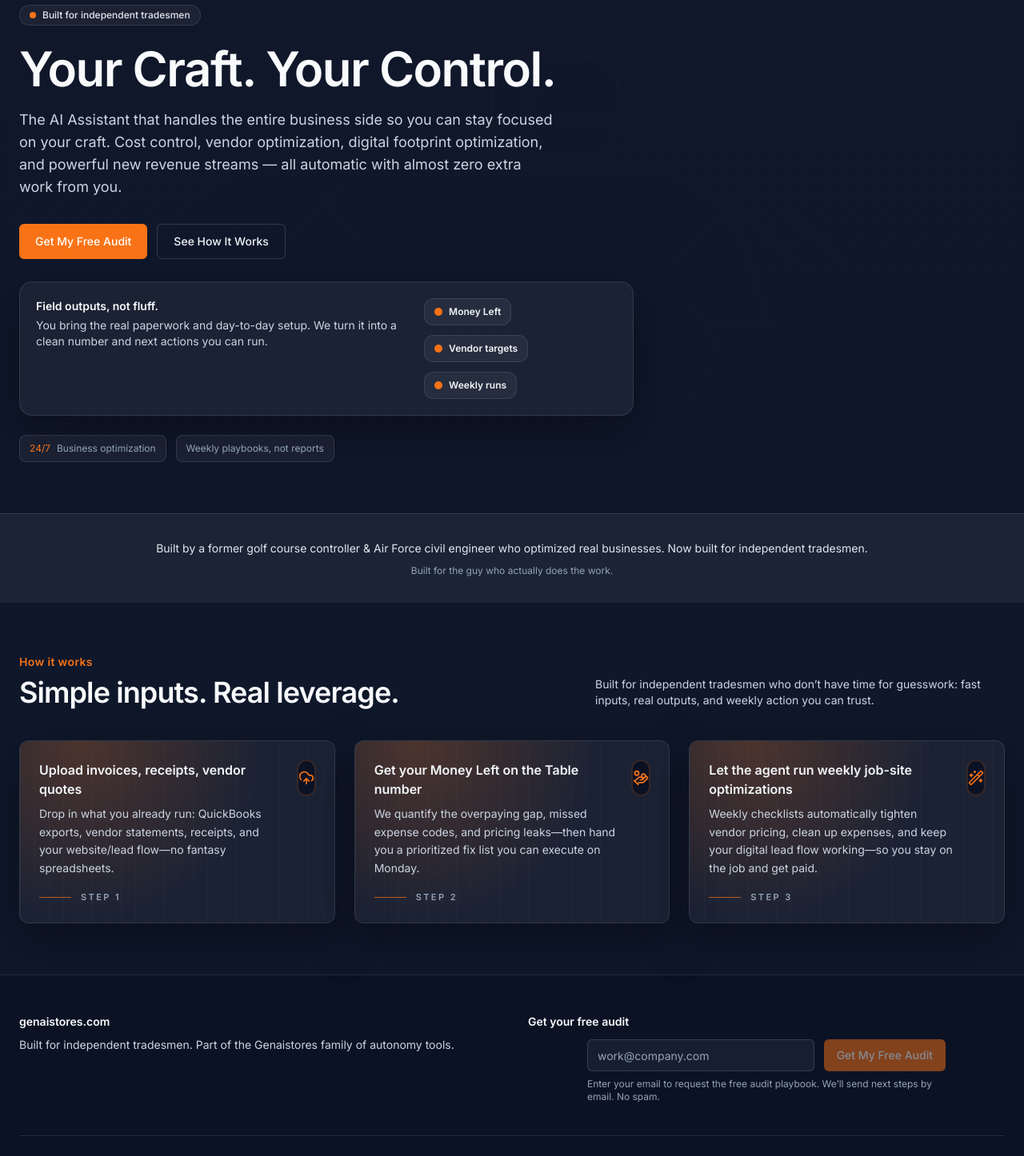
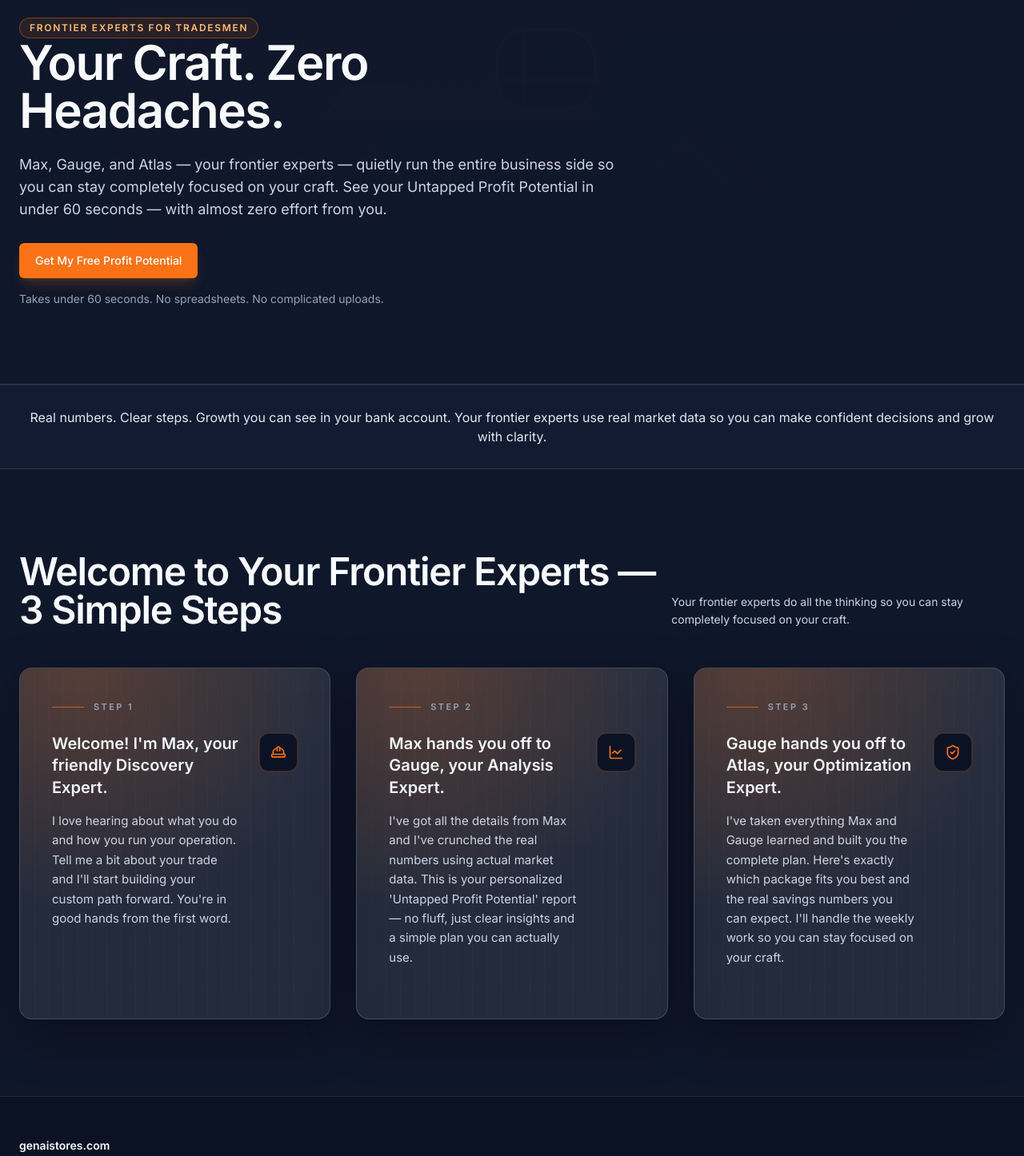
Before and after one commit to Genaistores/craftforge, a Next.js app: page / in a window 1280 px wide. Shown: the part 140-1586 px from the top of the page at 80% size. Built offline with nearby package versions, Linux system fonts and the light colour scheme.

Commit message:
Final landing page

```diff
--- a/src/app/layout.tsx
+++ b/src/app/layout.tsx
@@ -17,14 +17,31 @@ export const metadata: Metadata = {
     template: "%s | CraftForge"
   },
   description:
-    "Your Craft. Your Control. CraftForge is the agentic AI co-pilot built for independent tradesmen to automate business-side decisions: cost control, vendor optimization, digital footprint optimization, and new revenue streams.",
+    "CraftForge by Genaistores LLC is where Max, Gauge, and Atlas — your frontier experts — quietly handle all the business admin so independent tradesmen can stay completely focused on their craft and never have to think about computers again. See your Untapped Profit Potential in under 60 seconds.",
+  applicationName: "CraftForge",
+  category: "Business Services",
+  keywords: [
+    "CraftForge",
+    "Genaistores LLC",
+    "tradesmen business support",
+    "untapped profit potential",
+    "contractor growth",
+    "small business optimization"
+  ],
+  authors: [{ name: "Genaistores LLC", url: "https://genaistores.com" }],
+  creator: "Genaistores LLC",
+  publisher: "Genaistores LLC",
+  robots: {
+    index: true,
+    follow: true
+  },
   alternates: {
     canonical: "https://genaistores.com/"
   },
   openGraph: {
     title: "CraftForge by Genaistores LLC",
     description:
-      "An agentic AI co-pilot built for independent tradesmen to optimize the business side of the operation automatically.",
+      "CraftForge by Genaistores LLC is where Max, Gauge, and Atlas — your frontier experts — quietly handle all the business admin so independent tradesmen can stay completely focused on their craft and never have to think about computers again. See your Untapped Profit Potential in under 60 seconds.",
     url: "https://genaistores.com",
     siteName: "CraftForge",
     locale: "en_US",
@@ -42,7 +59,7 @@ export const metadata: Metadata = {
     card: "summary_large_image",
     title: "CraftForge by Genaistores LLC",
     description:
-      "Automate cost control, vendor optimization, and digital footprint optimization for independent tradesmen."
+      "Your frontier experts handle business admin so tradesmen stay focused on their craft. See your Untapped Profit Potential in under 60 seconds."
   }
 };
 
--- a/src/components/audit/AuditDialog.tsx
+++ b/src/components/audit/AuditDialog.tsx
@@ -20,14 +20,16 @@ import { Label } from "@/components/ui/label";
 import { cn } from "@/lib/utils";
 import { useForm } from "react-hook-form";
 
-const auditSchema = z.object({
+const profitPotentialSchema = z.object({
+  trade: z.string().min(1, "Trade is required"),
+  serviceArea: z.string().min(1, "City/area is required"),
   email: z
     .string()
     .min(1, "Email is required")
     .email("Enter a valid email address")
 });
 
-type AuditFormValues = z.infer<typeof auditSchema>;
+type ProfitPotentialFormValues = z.infer<typeof profitPotentialSchema>;
 
 export function AuditDialog({
   trigger,
@@ -41,18 +43,26 @@ export function AuditDialog({
     "idle" | "submitting" | "submitted"
   >("idle");
 
-  const form = useForm<AuditFormValues>({
-    resolver: zodResolver(auditSchema),
-    defaultValues: { email: defaultEmail ?? "" }
+  const form = useForm<ProfitPotentialFormValues>({
+    resolver: zodResolver(profitPotentialSchema),
+    defaultValues: {
+      trade: "",
+      serviceArea: "",
+      email: defaultEmail ?? ""
+    }
   });
 
   React.useEffect(() => {
     if (!open) return;
     setStatus("idle");
-    form.reset({ email: defaultEmail ?? "" });
+    form.reset({
+      trade: "",
+      serviceArea: "",
+      email: defaultEmail ?? ""
+    });
   }, [defaultEmail, form, open]);
 
-  async function onSubmit(values: AuditFormValues) {
+  async function onSubmit(values: ProfitPotentialFormValues) {
     setStatus("submitting");
 
     // Placeholder for production backend/API integration.
@@ -60,7 +70,7 @@ export function AuditDialog({
     await new Promise((r) => setTimeout(r, 750));
 
     setStatus("submitted");
-    form.reset({ email: values.email });
+    form.reset(values);
   }
 
   return (
@@ -69,9 +79,11 @@ export function AuditDialog({
 
       <DialogContent className="max-w-xl">
         <DialogHeader>
-          <DialogTitle>Get My Free Audit</DialogTitle>
+          <DialogTitle>Get My Free Profit Potential</DialogTitle>
           <DialogDescription>
-            Tell us where to send the audit playbook. We’ll follow up by email.
+            Tell us a few quick details and we’ll email your Untapped Profit
+            Potential report. No uploads. No spreadsheets. Takes under 60
+            seconds.
           </DialogDescription>
         </DialogHeader>
 
@@ -81,9 +93,53 @@ export function AuditDialog({
             className="space-y-4"
           >
             <div className="space-y-2">
-              <Label htmlFor="audit-email">Email</Label>
+              <Label htmlFor="profit-trade">Trade</Label>
               <Input
-                id="audit-email"
+                id="profit-trade"
+                placeholder="e.g., Plumbing, Electrical, HVAC"
+                autoComplete="off"
+                {...form.register("trade")}
+                aria-invalid={Boolean(form.formState.errors.trade)}
+              />
+              {form.formState.errors.trade ? (
+                <p
+                  className={cn(
+                    "text-sm text-orange-300",
+                    "animate-in fade-in-0 duration-200"
+                  )}
+                  role="alert"
+                >
+                  {form.formState.errors.trade.message}
+                </p>
+              ) : null}
+            </div>
+
+            <div className="space-y-2">
+              <Label htmlFor="profit-area">City / Service Area</Label>
+              <Input
+                id="profit-area"
+                placeholder="e.g., Austin, TX"
+                autoComplete="off"
+                {...form.register("serviceArea")}
+                aria-invalid={Boolean(form.formState.errors.serviceArea)}
+              />
+              {form.formState.errors.serviceArea ? (
+                <p
+                  className={cn(
+                    "text-sm text-orange-300",
+                    "animate-in fade-in-0 duration-200"
+                  )}
+                  role="alert"
+                >
+                  {form.formState.errors.serviceArea.message}
+                </p>
+              ) : null}
+            </div>
+
+            <div className="space-y-2">
+              <Label htmlFor="profit-email">Email</Label>
+              <Input
+                id="profit-email"
                 type="email"
                 placeholder="you@company.com"
                 autoComplete="email"
@@ -109,7 +165,9 @@ export function AuditDialog({
                 disabled={status === "submitting"}
                 className="min-w-[160px]"
               >
-                {status === "submitting" ? "Sending..." : "Send My Audit"}
+                {status === "submitting"
+                  ? "Sending..."
+                  : "Get My Free Profit Potential"}
               </Button>
               <DialogClose asChild>
                 <Button type="button" variant="secondary">
@@ -119,15 +177,14 @@ export function AuditDialog({
             </DialogFooter>
 
             <p className="text-xs text-slate-400">
-              By requesting an audit, you agree to receive a single email with
-              next steps. No spam.
+              We’ll send one email with your report. No spam.
             </p>
           </form>
         ) : (
           <div className="space-y-4">
             <div className="rounded-lg border border-white/10 bg-white/5 p-4">
               <p className="text-sm text-slate-300">
-                Audit request received. We’ll email your playbook to{" "}
+                You’re in. We’ll email your Untapped Profit Potential report to{" "}
                 <span className="font-semibold text-slate-100">
                   {form.getValues("email")}
                 </span>
@@ -142,8 +199,8 @@ export function AuditDialog({
             </DialogFooter>
 
             <p className="text-xs text-slate-400">
-              Want faster results? You can run weekly optimizations once we
-              have your setup.
+              Your frontier experts do all the thinking so you can stay focused
+              on your craft.
             </p>
           </div>
         )}
--- a/src/components/marketing/email-signup-footer.tsx
+++ b/src/components/marketing/email-signup-footer.tsx
@@ -29,15 +29,15 @@ export function EmailSignupFooter() {
               className="h-10 bg-craftOrange text-white hover:bg-craftOrange/90"
               disabled={!email.trim()}
             >
-              Get My Free Audit
+              Get My Free Profit Potential
             </Button>
           }
         />
       </div>
 
       <p className="mt-2 text-xs text-slate-400">
-        Enter your email to request the free audit playbook. We’ll send next
-        steps by email. No spam.
+        Enter your email to request your free Untapped Profit Potential
+        report. We’ll email it to you. No spam.
       </p>
     </div>
   );
--- a/src/components/marketing/footer.tsx
+++ b/src/components/marketing/footer.tsx
@@ -1,41 +1,17 @@
-import Link from "next/link";
-
-import { EmailSignupFooter } from "@/components/marketing/email-signup-footer";
-
 export function Footer() {
   return (
     <footer className="border-t border-white/10 bg-[#0B1224]">
       <div className="mx-auto max-w-7xl px-4 py-12 sm:px-6">
-        <div className="grid gap-10 lg:grid-cols-12 lg:items-start">
-          <div className="lg:col-span-6">
-            <div className="text-sm font-semibold text-slate-50">genaistores.com</div>
-            <p className="mt-2 text-sm leading-relaxed text-slate-300">
-              Built for independent tradesmen. Part of the Genaistores family of
-              autonomy tools.
-            </p>
-          </div>
-
-          <div className="lg:col-span-6">
-            <div className="text-sm font-semibold text-slate-50">
-              Get your free audit
-            </div>
-            <div className="mt-3">
-              <EmailSignupFooter />
-            </div>
-          </div>
-        </div>
-
-        <div className="mt-10 flex flex-col gap-3 border-t border-white/10 pt-6 sm:flex-row sm:items-center sm:justify-between">
-          <div className="text-xs text-slate-400">
-            © {new Date().getFullYear()} CraftForge by Genaistores LLC
-          </div>
-          <Link
-            href="https://genaistores.com"
-            className="text-xs font-medium text-craftOrange hover:text-craftOrange/90"
-          >
-            Visit Genaistores
-          </Link>
-        </div>
+        <a
+          href="https://genaistores.com"
+          className="text-sm font-semibold text-slate-50 underline-offset-4 transition hover:text-orange-300 hover:underline"
+        >
+          genaistores.com
+        </a>
+        <p className="mt-3 text-sm leading-relaxed text-slate-300">
+          Built for tradesmen who want to master their craft — not their
+          computer.
+        </p>
       </div>
     </footer>
   );
--- a/src/components/marketing/hero.tsx
+++ b/src/components/marketing/hero.tsx
@@ -1,12 +1,11 @@
 import Image from "next/image";
-import Link from "next/link";
 
 import { AuditDialog } from "@/components/audit/AuditDialog";
 import { Button } from "@/components/ui/button";
 
 export function Hero() {
   return (
-    <section className="relative overflow-hidden">
+    <section className="relative overflow-hidden border-b border-white/10">
       <div className="pointer-events-none absolute inset-0">
         <Image
           src="/jobsite-hero.svg"
@@ -15,92 +14,39 @@ export function Hero() {
           priority
           className="opacity-10"
         />
-        <div className="absolute inset-0 bg-gradient-to-b from-[#0F172A]/60 via-[#0F172A]/85 to-[#0F172A]" />
+        <div className="absolute inset-0 bg-gradient-to-b from-[#0F172A]/55 via-[#0F172A]/85 to-[#0F172A]" />
       </div>
 
-      <div className="relative mx-auto max-w-7xl px-4 pb-12 pt-12 sm:px-6 sm:pb-16 sm:pt-16 lg:pt-20">
+      <div className="relative mx-auto max-w-7xl px-4 pb-14 pt-14 sm:px-6 sm:pb-20 sm:pt-20 lg:pb-24 lg:pt-24">
         <div className="max-w-3xl">
-          <div className="inline-flex items-center gap-2 rounded-full border border-white/10 bg-white/5 px-3 py-1 text-xs font-medium text-slate-200">
-            <span className="h-2 w-2 rounded-full bg-craftOrange" />
-            Built for independent tradesmen
-          </div>
+          <p className="inline-flex items-center rounded-full border border-craftOrange/40 bg-craftOrange/10 px-3 py-1 text-xs font-semibold uppercase tracking-[0.14em] text-orange-300">
+            Frontier Experts For Tradesmen
+          </p>
+          <h1 className="text-3xl font-semibold tracking-tight text-slate-50 sm:text-5xl lg:text-6xl">
+            Your Craft. Zero Headaches.
+          </h1>
 
-          <h1 className="mt-5 text-3xl font-semibold tracking-tight text-slate-50 sm:mt-6 sm:text-5xl lg:text-6xl">
-              Your Craft. Your Control.
-            </h1>
+          <p className="mt-5 text-base leading-relaxed text-slate-300 sm:mt-6 sm:text-lg">
+            Max, Gauge, and Atlas — your frontier experts — quietly run the
+            entire business side so you can stay completely focused on your
+            craft. See your Untapped Profit Potential in under 60 seconds —
+            with almost zero effort from you.
+          </p>
 
-          <p className="mt-4 max-w-2xl text-base leading-relaxed text-slate-300 sm:mt-5 sm:text-lg">
-              The AI Assistant that handles the entire business side so you can
-              stay focused on your craft. Cost control, vendor optimization,
-              digital footprint optimization, and powerful new revenue streams
-              — all automatic with almost zero extra work from you.
-            </p>
-
-          <div className="mt-6 flex flex-col gap-3 sm:mt-8 sm:flex-row sm:items-center">
+          <div className="mt-7">
             <AuditDialog
               trigger={
                 <Button
                   size="lg"
-                  className="bg-craftOrange text-white hover:bg-craftOrange/90"
+                  className="bg-craftOrange text-white shadow-lg shadow-craftOrange/20 hover:bg-craftOrange/90"
                 >
-                  Get My Free Audit
+                  Get My Free Profit Potential
                 </Button>
               }
             />
-
-            <Button
-              size="lg"
-              variant="outline"
-              className="border-white/15 bg-transparent hover:bg-white/5"
-              asChild
-            >
-              <Link href="#how-it-works">See How It Works</Link>
-            </Button>
-          </div>
-
-          <div className="mt-6 rounded-2xl border border-white/10 bg-white/5 p-4 shadow-soft sm:mt-7 sm:p-5">
-            <div className="flex flex-col gap-3 sm:flex-row sm:items-start sm:justify-between">
-              <div>
-                <p className="text-sm font-semibold text-slate-50">
-                  Field outputs, not fluff.
-                </p>
-                <p className="mt-1 text-sm text-slate-300">
-                  You bring the real paperwork and day-to-day setup. We turn
-                  it into a clean number and next actions you can run.
-                </p>
-              </div>
-
-              <div className="flex flex-wrap gap-3">
-                <div className="flex items-center gap-2 rounded-xl border border-white/10 bg-white/5 px-3 py-2">
-                  <span className="h-2.5 w-2.5 rounded-full bg-craftOrange" />
-                  <span className="text-xs font-semibold text-slate-100">
-                    Money Left
-                  </span>
-                </div>
-                <div className="flex items-center gap-2 rounded-xl border border-white/10 bg-white/5 px-3 py-2">
-                  <span className="h-2.5 w-2.5 rounded-full bg-craftOrange" />
-                  <span className="text-xs font-semibold text-slate-100">
-                    Vendor targets
-                  </span>
-                </div>
-                <div className="flex items-center gap-2 rounded-xl border border-white/10 bg-white/5 px-3 py-2">
-                  <span className="h-2.5 w-2.5 rounded-full bg-craftOrange" />
-                  <span className="text-xs font-semibold text-slate-100">
-                    Weekly runs
-                  </span>
-                </div>
-              </div>
-            </div>
-          </div>
-
-          <div className="mt-5 flex flex-wrap items-center gap-3 text-xs text-slate-400 sm:mt-6">
-            <span className="inline-flex items-center gap-2 rounded-lg border border-white/10 bg-white/5 px-3 py-2">
-              <span className="text-craftOrange">24/7</span>
-              Business optimization
-            </span>
-            <span className="hidden sm:inline-flex items-center gap-2 rounded-lg border border-white/10 bg-white/5 px-3 py-2">
-              Weekly playbooks, not reports
-            </span>
+            <p className="mt-4 text-sm text-slate-400">
+              Takes under 60 seconds. No spreadsheets. No complicated uploads.
+            </p>
           </div>
         </div>
       </div>
--- a/src/components/marketing/how-it-works.tsx
+++ b/src/components/marketing/how-it-works.tsx
@@ -1,78 +1,77 @@
-import { HandCoins, UploadCloud, WandSparkles } from "lucide-react";
+import { HardHat, LineChart, ShieldCheck } from "lucide-react";
 
 import { Card, CardContent, CardHeader, CardTitle } from "@/components/ui/card";
 
 const steps = [
   {
-    step: "Step 1",
-    title: "Upload invoices, receipts, vendor quotes",
+    step: "STEP 1",
+    title: "Welcome! I'm Max, your friendly Discovery Expert.",
     description:
-      "Drop in what you already run: QuickBooks exports, vendor statements, receipts, and your website/lead flow—no fantasy spreadsheets.",
-    icon: UploadCloud
+      "I love hearing about what you do and how you run your operation. Tell me a bit about your trade and I'll start building your custom path forward. You're in good hands from the first word.",
+    icon: HardHat
   },
   {
-    step: "Step 2",
-    title: "Get your Money Left on the Table number",
+    step: "STEP 2",
+    title: "Max hands you off to Gauge, your Analysis Expert.",
     description:
-      "We quantify the overpaying gap, missed expense codes, and pricing leaks—then hand you a prioritized fix list you can execute on Monday.",
-    icon: HandCoins
+      "I've got all the details from Max and I've crunched the real numbers using actual market data. This is your personalized 'Untapped Profit Potential' report — no fluff, just clear insights and a simple plan you can actually use.",
+    icon: LineChart
   },
   {
-    step: "Step 3",
-    title: "Let the agent run weekly job-site optimizations",
+    step: "STEP 3",
+    title: "Gauge hands you off to Atlas, your Optimization Expert.",
     description:
-      "Weekly checklists automatically tighten vendor pricing, clean up expenses, and keep your digital lead flow working—so you stay on the job and get paid.",
-    icon: WandSparkles
+      "I've taken everything Max and Gauge learned and built you the complete plan. Here's exactly which package fits you best and the real savings numbers you can expect. I'll handle the weekly work so you can stay focused on your craft.",
+    icon: ShieldCheck
   }
 ];
 
 export function HowItWorks() {
   return (
-    <section id="how-it-works" className="mx-auto max-w-7xl px-4 py-16 sm:px-6">
-      <div className="flex flex-col gap-3 sm:flex-row sm:items-end sm:justify-between">
+    <section id="how-it-works" className="mx-auto max-w-7xl px-4 py-20 sm:px-6 lg:py-24">
+      <div className="flex flex-col gap-4 sm:flex-row sm:items-end sm:justify-between">
         <div>
-          <p className="text-sm font-semibold tracking-wide text-craftOrange">
-            How it works
-          </p>
-          <h2 className="mt-2 text-3xl font-semibold tracking-tight text-slate-50 sm:text-4xl">
-            Simple inputs. Real leverage.
+          <h2 className="mt-2 text-3xl font-semibold tracking-tight text-slate-50 sm:text-4xl lg:text-5xl">
+            Welcome to Your Frontier Experts — 3 Simple Steps
           </h2>
         </div>
-        <div className="max-w-lg text-sm text-slate-300">
-          Built for independent tradesmen who don’t have time for guesswork:
-          fast inputs, real outputs, and weekly action you can trust.
+        <div className="max-w-xl text-sm leading-relaxed text-slate-300">
+          Your frontier experts do all the thinking so you can stay completely
+          focused on your craft.
         </div>
       </div>
 
-      <div className="mt-10 grid gap-6 lg:grid-cols-3">
+      <div className="mt-12 grid gap-8 lg:grid-cols-3">
         {steps.map((s) => {
           const Icon = s.icon;
           return (
-            <Card key={s.step} className="relative overflow-hidden bg-white/5">
-              <div className="pointer-events-none absolute inset-0 opacity-20 z-0 bg-[linear-gradient(90deg,rgba(148,163,184,0.18)_1px,transparent_1px)] [background-size:18px_18px]" />
+            <Card
+              key={s.step}
+              className="group relative flex h-full flex-col overflow-hidden rounded-2xl border-white/15 bg-[linear-gradient(180deg,rgba(255,255,255,0.06)_0%,rgba(255,255,255,0.03)_100%)] p-2 shadow-[0_18px_40px_rgba(2,8,23,0.35)] transition-transform duration-300 hover:-translate-y-0.5"
+            >
+              <div className="pointer-events-none absolute inset-0 z-0 bg-[linear-gradient(90deg,rgba(148,163,184,0.18)_1px,transparent_1px)] opacity-20 [background-size:18px_18px]" />
               <div className="pointer-events-none absolute inset-0 z-0 bg-[radial-gradient(circle_at_20%_0%,rgba(249,115,22,0.22)_0%,transparent_58%)]" />
 
-              <CardHeader className="relative z-10">
-                <div className="flex items-start justify-between gap-4">
-                  <div>
-                    <CardTitle className="text-base font-semibold text-slate-100">
+              <CardHeader className="relative z-10 space-y-6 p-8 pb-6">
+                <div className="flex items-center gap-3 text-[11px] font-semibold uppercase tracking-[0.22em] text-slate-400">
+                  <span className="h-px w-10 bg-craftOrange/70" aria-hidden="true" />
+                  <span>{s.step}</span>
+                </div>
+                <div className="flex items-start justify-between gap-6">
+                  <div className="space-y-4">
+                    <CardTitle className="text-xl font-semibold leading-snug text-slate-100">
                       {s.title}
                     </CardTitle>
-                    <p className="mt-2 text-sm leading-relaxed text-slate-300">
+                    <p className="text-[15px] leading-relaxed text-slate-300">
                       {s.description}
                     </p>
                   </div>
-                  <div className="flex h-11 w-11 items-center justify-center rounded-xl border border-craftOrange/20 bg-[#0B1224] ring-1 ring-craftOrange/10">
+                  <div className="flex h-12 w-12 shrink-0 items-center justify-center rounded-xl border border-craftOrange/20 bg-[#0B1224] ring-1 ring-craftOrange/10">
                     <Icon className="h-5 w-5 text-craftOrange" aria-hidden="true" />
                   </div>
                 </div>
               </CardHeader>
-              <CardContent className="relative z-10 pt-0">
-                <div className="flex items-center gap-3 text-[11px] font-semibold uppercase tracking-[0.22em] text-slate-400">
-                  <span className="h-px w-10 bg-craftOrange/70" aria-hidden="true" />
-                  <span>{s.step}</span>
-                </div>
-              </CardContent>
+              <CardContent className="relative z-10 mt-auto p-8 pt-0" />
             </Card>
           );
         })}
--- a/src/components/marketing/trust-bar.tsx
+++ b/src/components/marketing/trust-bar.tsx
@@ -1,15 +1,12 @@
 export function TrustBar() {
   return (
-    <section className="border-t border-white/10 bg-white/5">
-      <div className="mx-auto max-w-7xl px-4 py-8 sm:px-6">
+    <section className="border-b border-t border-white/10 bg-[#111C32]">
+      <div className="mx-auto max-w-7xl px-4 py-7 sm:px-6">
         <div className="text-center">
-          <p className="text-sm leading-relaxed text-slate-200">
-            Built by a former golf course controller & Air Force civil
-            engineer who optimized real businesses. Now built for independent
-            tradesmen.
-          </p>
-          <p className="mt-2 text-xs text-slate-400">
-            Built for the guy who actually does the work.
+          <p className="text-sm leading-relaxed text-slate-200 sm:text-base">
+            Real numbers. Clear steps. Growth you can see in your bank account.
+            Your frontier experts use real market data so you can make
+            confident decisions and grow with clarity.
           </p>
         </div>
       </div>
```
Also changed, not shown: src/components/marketing/navbar.tsx (+4 -4 lines), 1 other file (tests, documents, lock files or other folders).
